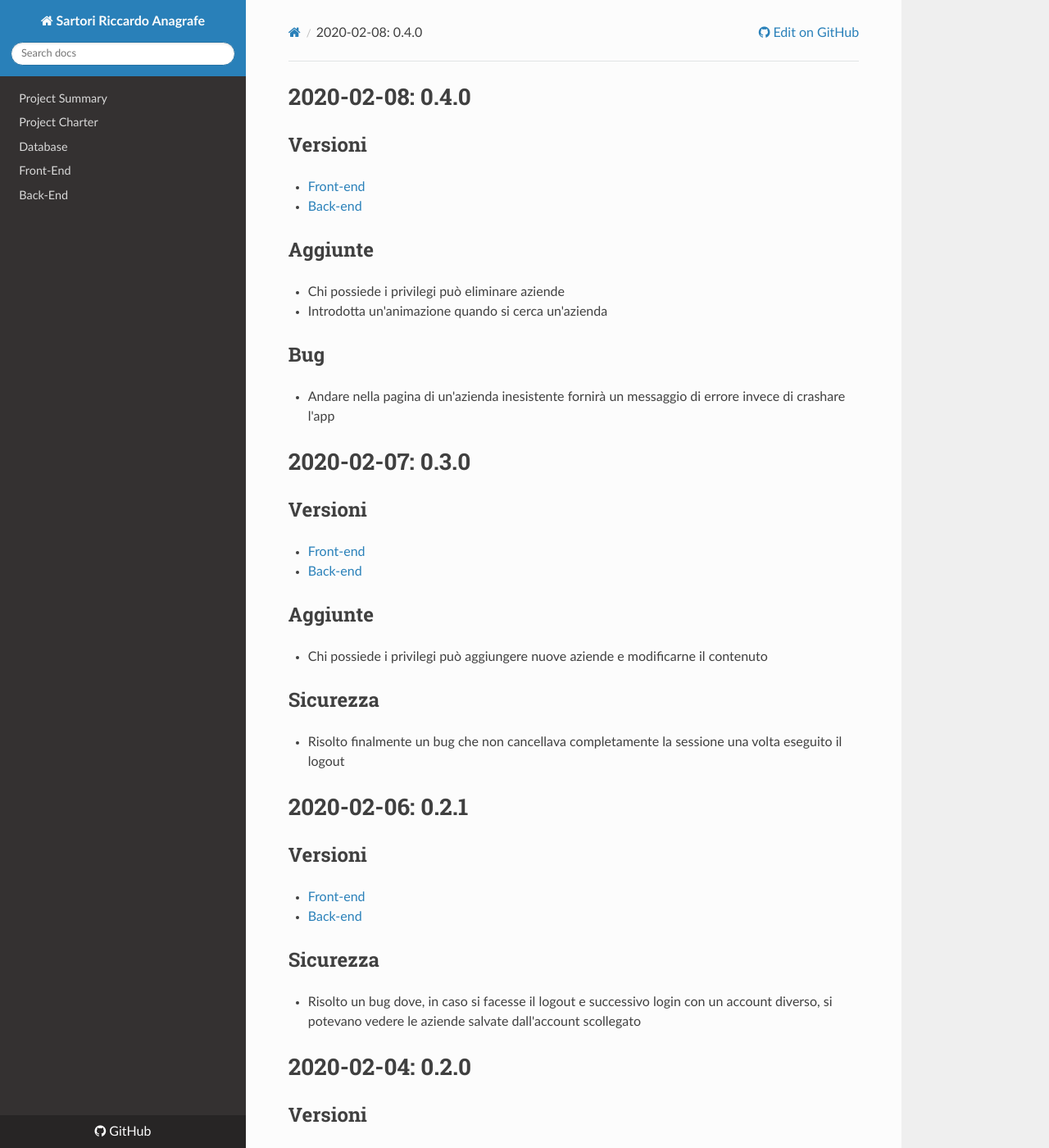
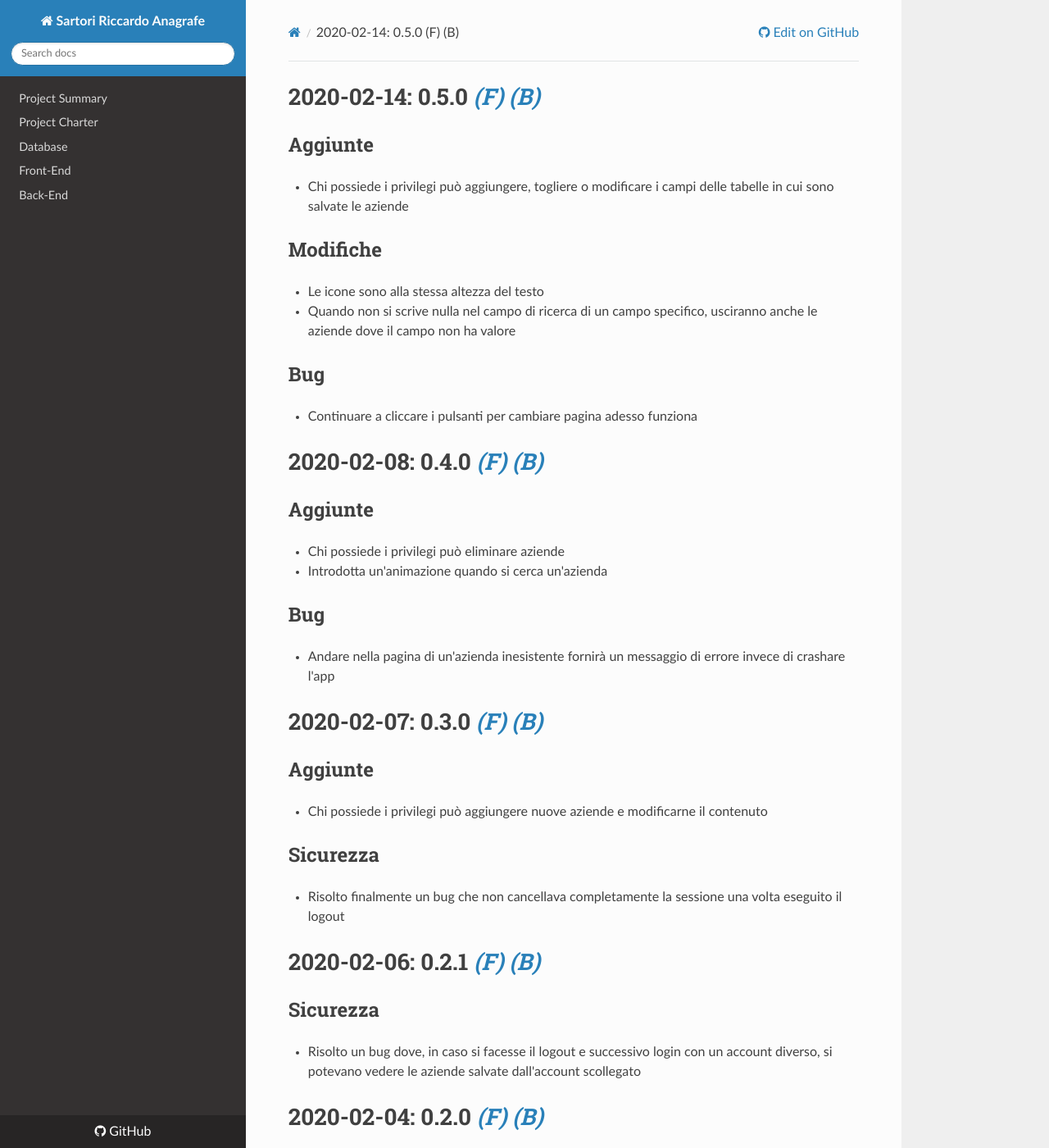
Before and after one commit to SartoRiccardo/pcto-anagrafe, an MkDocs documentation site: the page built from docs/CHANGELOG.md, in a window 1280 px wide and 1400 px high. Shown: the whole window at 82% size. Built offline with MkDocs 1.6.1, drawn with Linux system fonts in a browser that asks for light colours; nearby versions of some CDN libraries; some of the changed text lies outside the part shown.

Commit message:
Updated CHANGELOG.md

```diff
--- a/docs/CHANGELOG.md
+++ b/docs/CHANGELOG.md
@@ -1,8 +1,16 @@
-# 2020-02-08: 0.4.0
+# 2020-02-14: 0.5.0 [*(F)*](https://github.com/SartoRiccardo/pcto-anagrafe/tree/266f067e614442871eeb58fb492e4491801618d8) [*(B)*](https://github.com/SartoRiccardo/pcto-anagrafe/tree/15771fc732f4e8939660c28d206a17ba73482a29)
 
-## Versioni
-+ [Front-end](https://github.com/SartoRiccardo/pcto-anagrafe/commit/b9428ce7848d6e5a9d44a3e5ac0b0afa563dcdf0)
-+ [Back-end](https://github.com/SartoRiccardo/pcto-anagrafe/commit/4ef8a087815596ae4e98908a0c306ae3f20014d8)
+## Aggiunte
++ Chi possiede i privilegi può aggiungere, togliere o modificare i campi delle tabelle in cui sono salvate le aziende
+
+## Modifiche
++ Le icone sono alla stessa altezza del testo
++ Quando non si scrive nulla nel campo di ricerca di un campo specifico, usciranno anche le aziende dove il campo non ha valore
+
+## Bug
++ Continuare a cliccare i pulsanti per cambiare pagina adesso funziona
+
+# 2020-02-08: 0.4.0 [*(F)*](https://github.com/SartoRiccardo/pcto-anagrafe/tree/b9428ce7848d6e5a9d44a3e5ac0b0afa563dcdf0) [*(B)*](https://github.com/SartoRiccardo/pcto-anagrafe/tree/4ef8a087815596ae4e98908a0c306ae3f20014d8)
 
 ## Aggiunte
 + Chi possiede i privilegi può eliminare aziende
@@ -11,11 +19,7 @@
 ## Bug
 + Andare nella pagina di un'azienda inesistente fornirà un messaggio di errore invece di crashare l'app
 
-# 2020-02-07: 0.3.0
-
-## Versioni
-+ [Front-end](https://github.com/SartoRiccardo/pcto-anagrafe/commit/e03fff0a1f48781cef1e5579a050c0a4e9b16633)
-+ [Back-end](https://github.com/SartoRiccardo/pcto-anagrafe/commit/d07333afc1a18fbc45b104f30e29a88ac742b9bb)
+# 2020-02-07: 0.3.0 [*(F)*](https://github.com/SartoRiccardo/pcto-anagrafe/tree/e03fff0a1f48781cef1e5579a050c0a4e9b16633) [*(B)*](https://github.com/SartoRiccardo/pcto-anagrafe/tree/d07333afc1a18fbc45b104f30e29a88ac742b9bb)
 
 ## Aggiunte
 + Chi possiede i privilegi può aggiungere nuove aziende e modificarne il contenuto
@@ -23,30 +27,18 @@
 ## Sicurezza
 + Risolto finalmente un bug che non cancellava completamente la sessione una volta eseguito il logout
 
-# 2020-02-06: 0.2.1
-
-## Versioni
-+ [Front-end](https://github.com/SartoRiccardo/pcto-anagrafe/commit/472fc75ab7e70ca6effaa6bb54f7394e1163b011)
-+ [Back-end](https://github.com/SartoRiccardo/pcto-anagrafe/commit/6bacb8065fc6747bed4124d4faa577c278706d84)
+# 2020-02-06: 0.2.1 [*(F)*](https://github.com/SartoRiccardo/pcto-anagrafe/tree/472fc75ab7e70ca6effaa6bb54f7394e1163b011) [*(B)*](https://github.com/SartoRiccardo/pcto-anagrafe/tree/6bacb8065fc6747bed4124d4faa577c278706d84)
 
 ## Sicurezza
 + Risolto un bug dove, in caso si facesse il logout e successivo login con un account diverso, si potevano vedere le aziende salvate dall'account scollegato
 
-# 2020-02-04: 0.2.0
-
-## Versioni
-+ [Front-end](https://github.com/SartoRiccardo/pcto-anagrafe/commit/428d7db0e8e53afd755a97a14189f0d9f048c254)
-+ [Back-end](https://github.com/SartoRiccardo/pcto-anagrafe/commit/6bacb8065fc6747bed4124d4faa577c278706d84)
+# 2020-02-04: 0.2.0 [*(F)*](https://github.com/SartoRiccardo/pcto-anagrafe/tree/428d7db0e8e53afd755a97a14189f0d9f048c254) [*(B)*](https://github.com/SartoRiccardo/pcto-anagrafe/tree/6bacb8065fc6747bed4124d4faa577c278706d84)
 
 ## Aggiunte
 + L'applicazione permette di salvare delle aziende tra i preferiti.
 + GET, POST e DELETE di /api/saved
 
-# 2020-02-04: 0.1.0
-
-## Versioni
-+ [Front-end](https://github.com/SartoRiccardo/pcto-anagrafe/commit/af9655e353c562d87c4bec9b37f7b0d773633e52)
-+ [Back-end](https://github.com/SartoRiccardo/pcto-anagrafe/commit/f34a4e39e0d625f77c9fea0440ac497d920a445b)
+# 2020-02-04: 0.1.0 [*(F)*](https://github.com/SartoRiccardo/pcto-anagrafe/tree/af9655e353c562d87c4bec9b37f7b0d773633e52) [*(B)*](https://github.com/SartoRiccardo/pcto-anagrafe/tree/f34a4e39e0d625f77c9fea0440ac497d920a445b)
 
 ## Aggiunte
 + L'applicazione permette di cercare aziende dopo essersi autenticati
```
